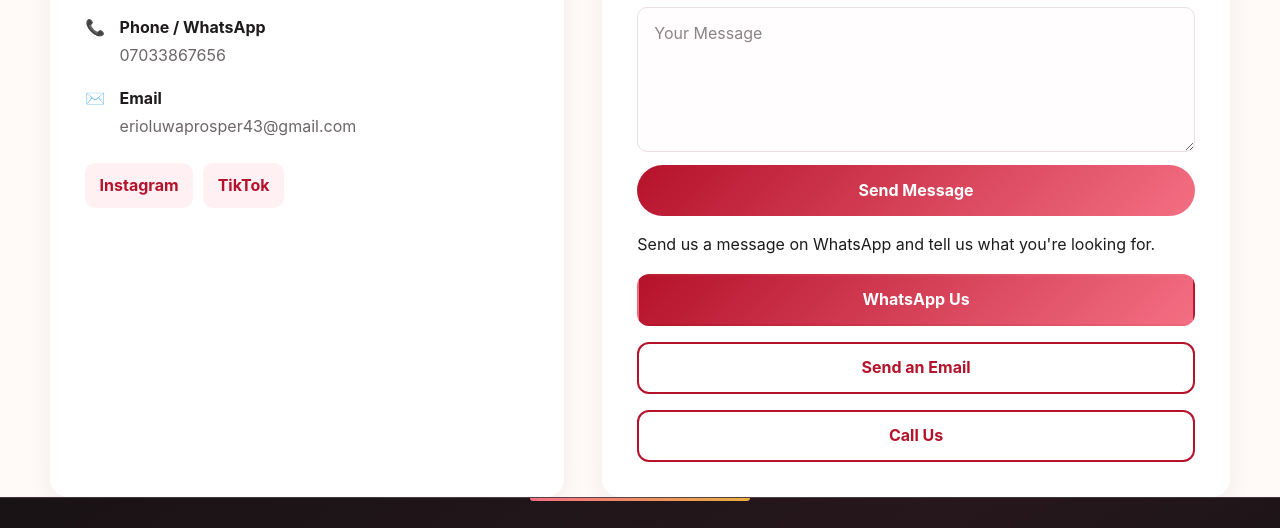
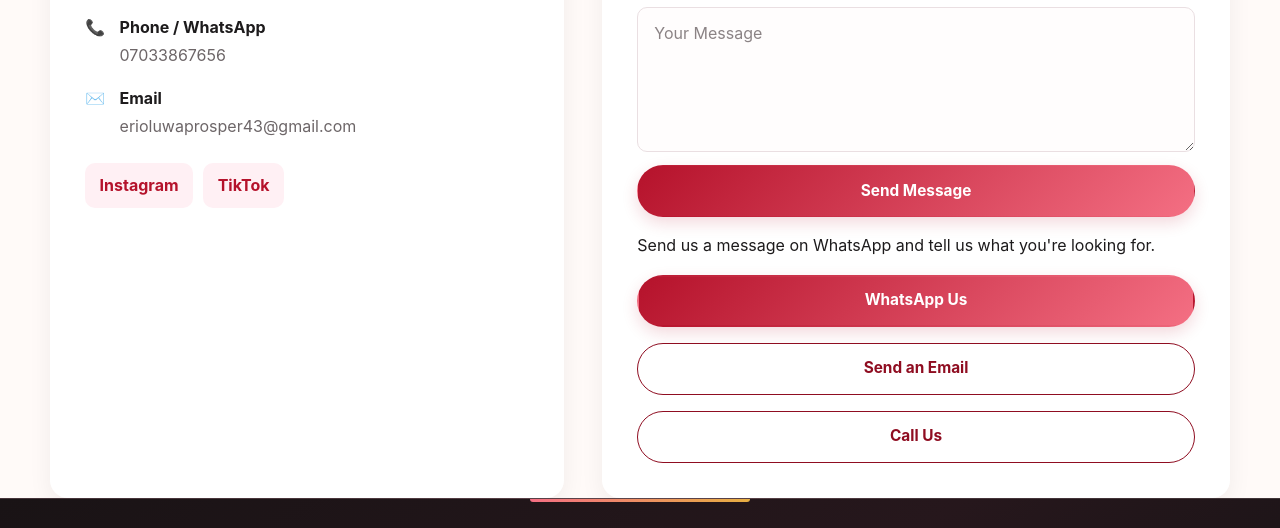
Before and after one commit to MayorKay01/Prosper-s-Gift-Hub-, a plain HTML site: page index.html in a window 1280 px wide. Shown: the part 4699-5227 px from the top of the page. Drawn offline with Linux system fonts and the light colour scheme.

Commit message:
enhance contact form button styles for improved aesthetics and user interaction

```diff
--- a/style.css
+++ b/style.css
@@ -767,21 +767,63 @@ textarea:focus-visible {
 
 .contact-box button[type="submit"] {
   width: 100%;
-  min-height: 48px;
-  border: 0;
-  border-radius: 50px;
-  background: var(--red);
+  height: 52px;
+  border: 1px solid transparent;
+  border-radius: 999px;
+  background: linear-gradient(135deg, var(--red), var(--coral));
   color: var(--white);
-  padding: 0.8rem 1rem;
+  padding: 0.8rem 1.25rem;
+  font-size: 0.96rem;
   font-weight: 700;
+  line-height: 1.2;
   transition:
     background var(--transition),
-    transform var(--transition);
-}
-
-.contact-box button[type="submit"]:hover {
-  transform: translateY(-1px);
-  background: var(--dark-red);
+    transform var(--transition),
+    box-shadow var(--transition);
+  box-shadow: 0 6px 16px rgba(181, 18, 43, 0.16);
+}
+
+.contact-box button[type="submit"]:hover,
+.contact-box .btn.primary:hover {
+  transform: translateY(-2px);
+  background: linear-gradient(135deg, var(--dark-red), #d34c68);
+  box-shadow: 0 10px 24px rgba(181, 18, 43, 0.24);
+}
+
+.contact-box .btn.full {
+  height: 52px;
+  border-radius: 999px;
+  padding: 0.8rem 1.25rem;
+  font-size: 0.96rem;
+  font-weight: 700;
+  line-height: 1.2;
+}
+
+.contact-box .btn.primary {
+  border-color: transparent;
+  background: linear-gradient(135deg, var(--red), var(--coral));
+  color: var(--white);
+  box-shadow: 0 6px 16px rgba(181, 18, 43, 0.16);
+}
+
+.contact-box .btn.secondary {
+  border: 1.5px solid var(--dark-red);
+  background: var(--white);
+  color: var(--dark-red);
+}
+
+.contact-box .btn.secondary:hover {
+  transform: translateY(-2px);
+  border-color: transparent;
+  background: linear-gradient(135deg, var(--red), var(--coral));
+  color: var(--white);
+  box-shadow: 0 10px 24px rgba(181, 18, 43, 0.2);
+}
+
+.contact-box button[type="submit"]:focus-visible,
+.contact-box .btn.full:focus-visible {
+  outline: 3px solid rgba(181, 18, 43, 0.35);
+  outline-offset: 3px;
 }
 
 .contact-box button[type="submit"]:disabled {
```
